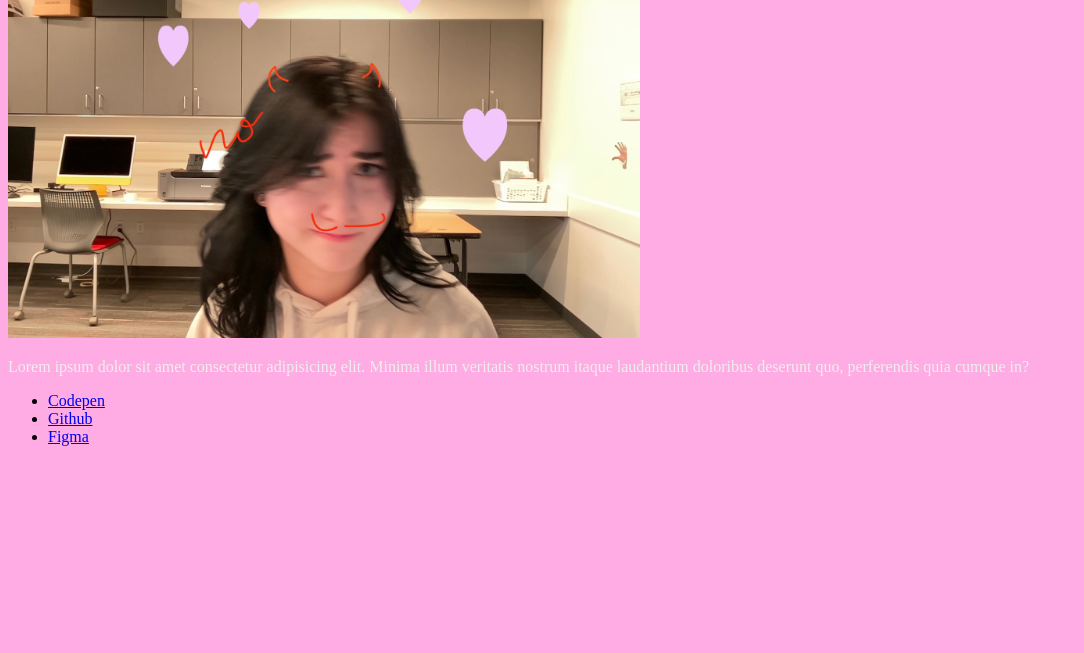
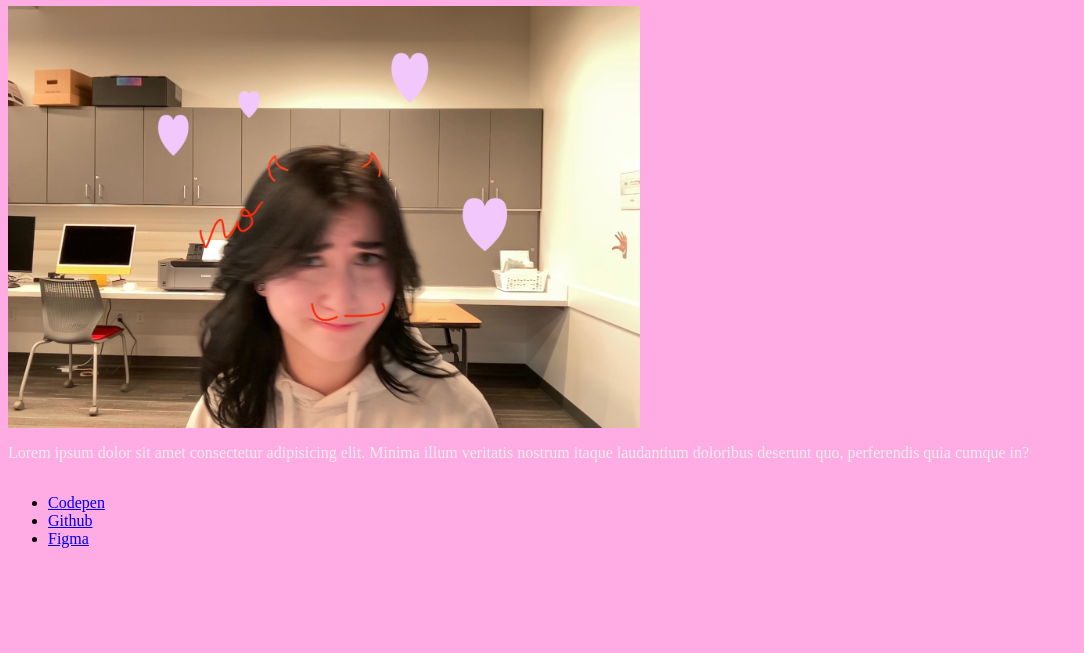
Before and after one commit to kallard8/kallard8, a plain HTML site: page index.html in a window 1280 px wide. Shown: the part 163-816 px from the top of the page, without its empty margins (0-1084 px from the left). Drawn offline with Linux system fonts and the light colour scheme.

Commit message:
Add Grid

```diff
--- a/style.css
+++ b/style.css
@@ -1,5 +1,12 @@
 body {
+
   background: rgb(255, 171, 228);
+
+  display: grid;
+  justify-content: center;
+  align-content: center;
+  height: 100vh;
+
 }
 
 h1,
```
